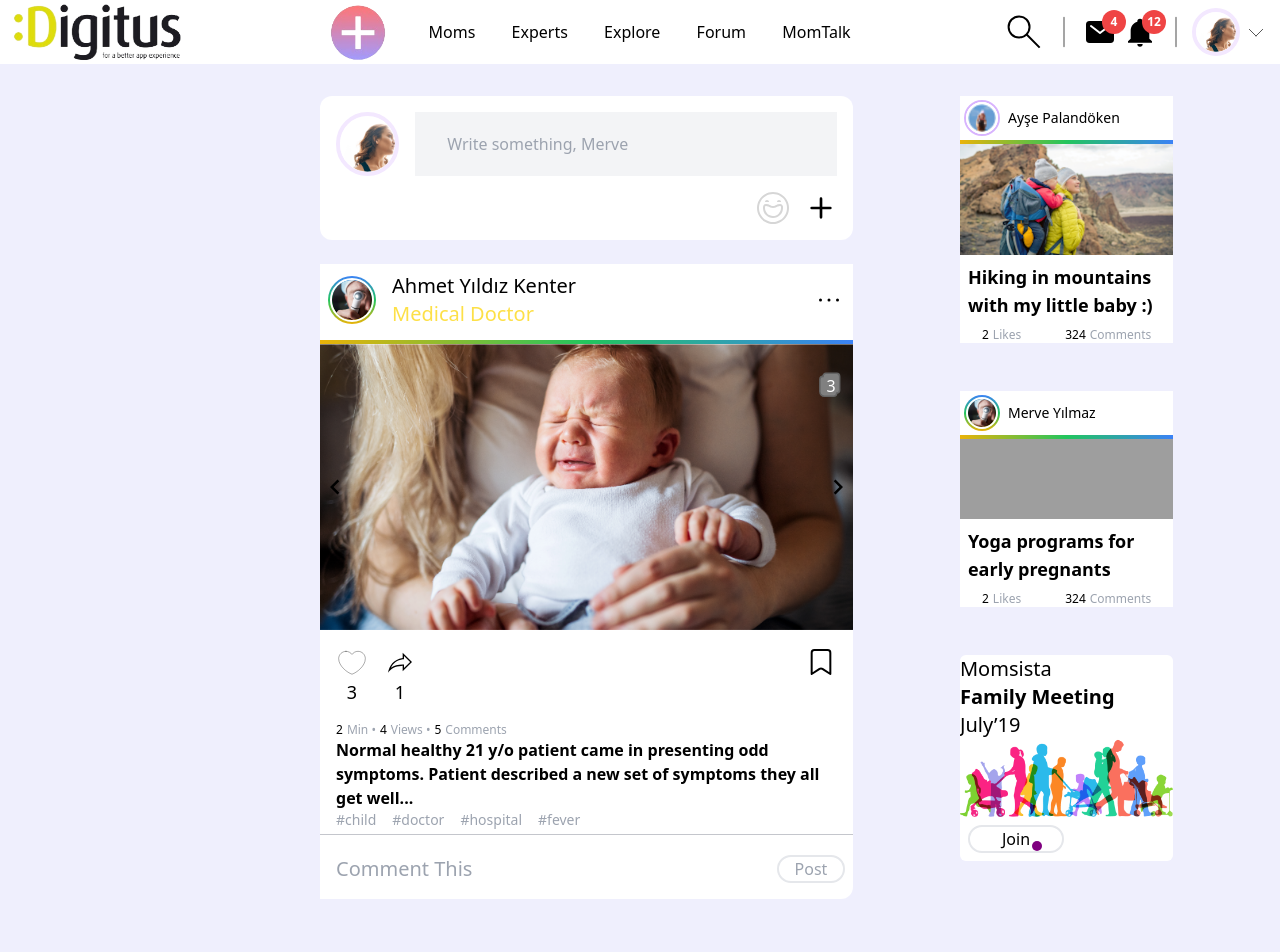
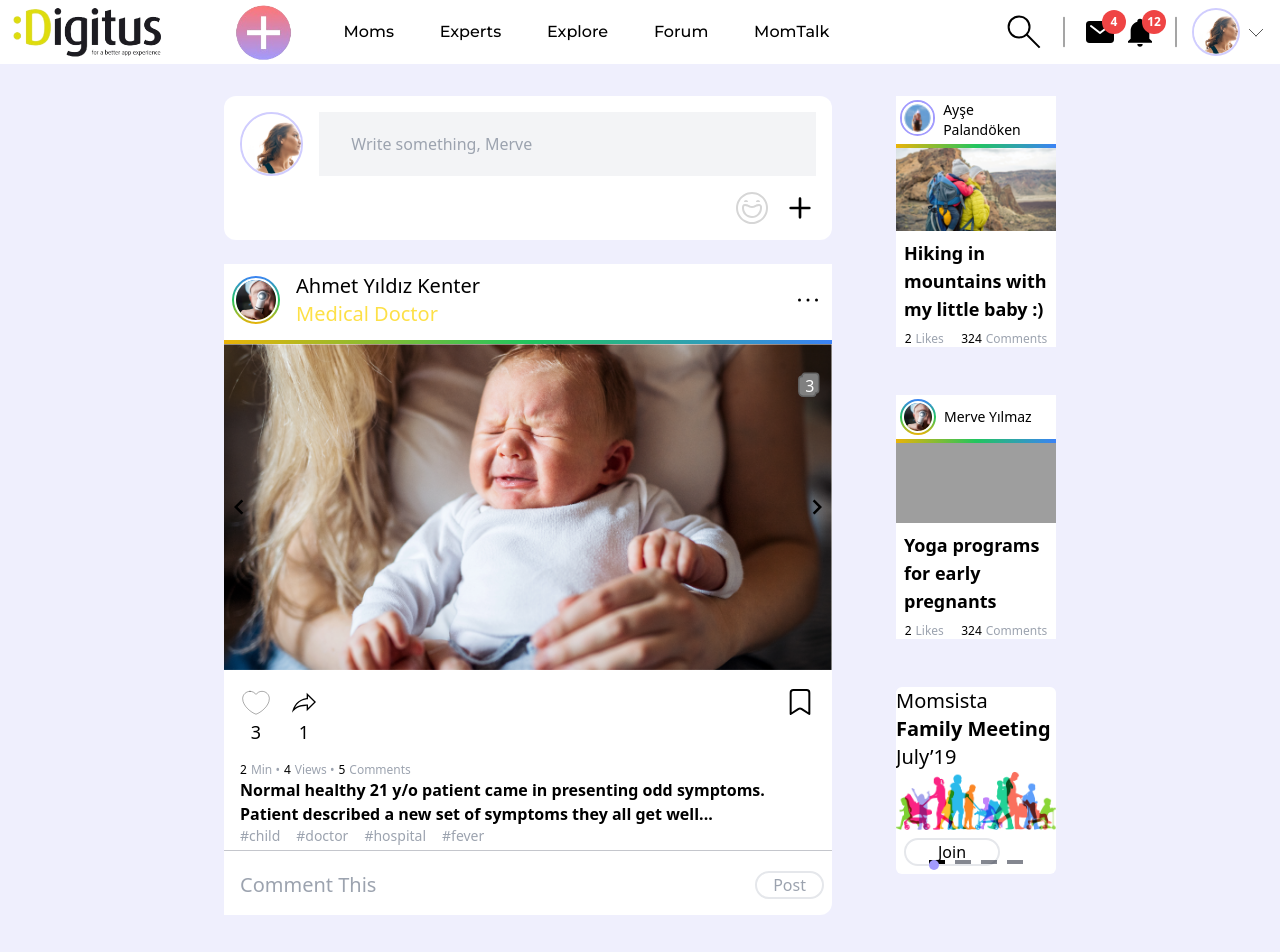
Before and after one commit to UmutKarakuyu/digitus_web_case, a Vue app in the folder digitus_web_case/: page / in a window 1280 px wide. Shown: the top 952 px of the page. Built offline with nearby package versions, Linux system fonts and the light colour scheme; grey boxes are pictures that could not be loaded.

Commit message:
added some fonts and fixed some responsive issues

```diff
--- a/digitus_web_case/index.html
+++ b/digitus_web_case/index.html
@@ -3,6 +3,9 @@
   <head>
     <meta charset="UTF-8">
     <link rel="icon" href="/favicon.ico">
+    <link rel="preconnect" href="https://fonts.googleapis.com">
+    <link rel="preconnect" href="https://fonts.gstatic.com" crossorigin>
+    <link href="https://fonts.googleapis.com/css2?family=Montserrat:ital,wght@0,100..900;1,100..900&display=swap" rel="stylesheet">
     <meta name="viewport" content="width=device-width, initial-scale=1.0">
     <title>Vite App</title>
   </head>
--- a/digitus_web_case/src/components/Cards.vue
+++ b/digitus_web_case/src/components/Cards.vue
@@ -77,7 +77,7 @@ export default {
         <div v-for="item in cards" :key="item.id" >
             <div v-if="item.id === 2 " class="pb-12"> <Suggestions/></div>
             <div class="bg-white flex flex-col mt-2 mb-2 rounded-xl space-y-1">
-                <div :class="{'bg-gradient-to-r from-purple-200 to-blue-300 border-transparent ': item.role === 'SPONSORED', 'bg-white': item.role !== 'SPONSORED'}" class="flex flex-row items-center justify-between p-2">
+                <div :class="{'bg-gradient-to-r from-[#A29BFE] to-blue-300 border-transparent ': item.role === 'SPONSORED', 'bg-white': item.role !== 'SPONSORED'}" class="flex flex-row items-center justify-between p-2">
                     <div class="flex items-center space-x-4 ">
                         <div v-if="item.role === 'Medical Doctor'" class="items-center justify-center flex h-12 w-12 rounded-full border-transparent  border-t-blue-500 border-b-yellow-500 bg-gradient-to-t from-yellow-500 via-green-500 to-blue-500">
                             <img @click="showAlert" :src="item.avatar" alt="logo" class=" h-11 w-11 border-white border-2 rounded-full">
@@ -85,7 +85,7 @@ export default {
                         <div v-else-if="item.role === 'SPONSORED'" class="items-center justify-center flex h-12 w-12 rounded-full border-red-300 border-2">
                             <img @click="showAlert" :src="item.avatar" alt="logo" class=" h-11 w-11 border-white border-2 rounded-full">
                         </div>
-                        <div v-else class="items-center justify-center flex h-12 w-12 rounded-full border-purple-300 border-2">
+                        <div v-else class="items-center justify-center flex h-12 w-12 rounded-full border-[#A29BFE] border-2">
                             <img @click="showAlert" :src="item.avatar" alt="logo" class=" h-11 w-11 border-white border-2 rounded-full">
                         </div>
                         <div class="flex flex-col justify-center">
--- a/digitus_web_case/src/components/Header.vue
+++ b/digitus_web_case/src/components/Header.vue
@@ -15,20 +15,20 @@
 </script>
 
 <template>
-  <div class=" fixed z-50 w-full items-center justify-between grid grid-cols-12 bg-white px-2">
-      <div class="col-span-6 sm:col-span-6 md:col-span-3 lg:col-span-2 xl:col-span-3 2xl:col-span-3 flex justify-between  items-center h-16">
-        <img @click="showAlert" src="/assets/images/logo.png" alt="logo" class="cursor-pointer h-full sm:h-full md:h-16 lg:h-16 xl:h-16 2xl:h-16"/>
+  <div class=" fixed z-50 w-full items-center justify-between grid grid-cols-12 gap-0 md:gap-16 bg-white px-2">
+      <div class="col-span-4 sm:col-span-4 md:col-span-2 lg:col-span-2 xl:col-span-2 2xl:col-span-3 flex justify-between  items-center w-full">
+        <img @click="showAlert" src="/assets/images/logo.png" alt="logo" class="cursor-pointer max-h-16"/>
       </div>
-      <div class=" w-full  col-span-1 sm:col-span-5 md:col-span-7 lg:col-span-6 xl:col-span-5 2xl:col-span-5
+      <div class=" w-full col-span-1 sm:col-span-1 md:col-span-7 lg:col-span-6 xl:col-span-6 2xl:col-span-4
       items-center justify-between hidden flex-row sm:hidden md:flex lg:flex xl:flex 2xl:flex">
         <img @click="showAlert" src="/assets/images/plus.png" alt="logo" class="cursor-pointer h-full sm:h-12 md:h-16 lg:h-16 xl:h-16 2xl:h-16"/>
-          <h1 class="cursor-pointer"  @click="showAlert" >Moms</h1>
-          <h1 class="cursor-pointer"  @click="showAlert" >Experts</h1>
-          <h1 class="cursor-pointer"  @click="showAlert" >Explore</h1>
-          <h1 class="cursor-pointer"  @click="showAlert" >Forum</h1>
-          <h1 class="cursor-pointer"  @click="showAlert" >MomTalk</h1>
+          <h1 class="cursor-pointer custom-text"  @click="showAlert" >Moms</h1>
+          <h1 class="cursor-pointer custom-text"  @click="showAlert" >Experts</h1>
+          <h1 class="cursor-pointer custom-text"  @click="showAlert" >Explore</h1>
+          <h1 class="cursor-pointer custom-text"  @click="showAlert" >Forum</h1>
+          <h1 class="cursor-pointer custom-text"  @click="showAlert" >MomTalk</h1>
       </div>
-      <div class="w-full col-span-6 sm:col-span-6 md:col-span-2 lg:col-span-4 xl:col-span-4 2xl:col-span-4
+      <div class="w-full col-span-8 sm:col-span-8 md:col-span-3 lg:col-span-4 xl:col-span-4 2xl:col-span-5
       items-center justify-end flex flex-row ">
         <div class="hidden  items-center justify-end flex-row sm:hidden md:hidden lg:flex xl:flex 2xl:flex">
           <img @click="showAlert" src="/assets/icons/search.svg" alt="logo" class="cursor-pointer h-12"/>
@@ -48,9 +48,16 @@
           <img @click="showAlert" src="/assets/icons/line.svg" alt="logo" class="h-8 cursor-pointer"/>
         </div>
         <div class=" justify-end items-center flex flex-row">
-          <img @click="showAlert" src="/assets/images/profile_picture.png" alt="logo" class="cursor-pointer h-12 w-12 object-cover rounded-full border-4 border-purple-100"/>
+          <img @click="showAlert" src="/assets/images/profile_picture.png" alt="logo" class="cursor-pointer h-12 w-12 object-cover rounded-full  border-opacity-50 border-2 border-[#A29BFE]"/>
           <img @click="showAlert" src="/assets/icons/arrow.svg" alt="logo" class="cursor-pointer flex items-center justify-center h-8"/>
         </div>
       </div>
   </div>
 </template>
+
+<style>
+.custom-text {
+  font-family: 'Montserrat', sans-serif;
+  font-weight: 500;
+}
+</style>
--- a/digitus_web_case/src/components/MeetingCard.vue
+++ b/digitus_web_case/src/components/MeetingCard.vue
@@ -98,18 +98,17 @@ export default {
 }
 
 .carousel__pagination-button {
-    display: block;
+    display: flex;
     border: 0;
     margin: 0;
-    width: 10px;
-    height: 10px;
+    padding: 0;
     cursor: pointer;
     padding: var(--vc-pgn-margin);
-    background: transparent;
+    background: t;
 }
 
 .carousel__pagination-button::after {
-    display: block;
+    display: flex;
     content: '';
     width: 10px;
     height: 10px;
@@ -118,12 +117,16 @@ export default {
 }
 
 .carousel__pagination-button--active::after {
-  background-color: purple;
+    display: block;
+    width: 10px;
+    height: 10px;
+    background-color: #A29BFE;
 }
 
 @media(hover: hover) {
   .carousel__pagination-button:hover::after {
-    background-color: purple;
+    padding: var(--vc-pgn-margin);
+    background-color: #A29BFE;
   }
 }
 </style>
--- a/digitus_web_case/src/components/MessageBox.vue
+++ b/digitus_web_case/src/components/MessageBox.vue
@@ -65,7 +65,7 @@ export default {
 <template>
     <div class="bg-white flex flex-col p-4 rounded-xl space-y-4">
         <div class="flex flex-row space-x-4">
-            <img src="/assets/images/profile_picture.png" alt="logo" class="h-16 object-cover rounded-full border-4 border-purple-100"/>
+            <img src="/assets/images/profile_picture.png" alt="logo" class="h-16 object-cover rounded-full border-2 border-opacity-50 border-[#A29BFE]"/>
             <input v-model="this.card.description" placeholder="Write something, Merve" class="w-full bg-gray-100 pl-8 text-base focus:outline-none"/>
         </div>
         <div class="flex flex-row justify-end space-x-4">
--- a/digitus_web_case/src/components/SidebarCards.vue
+++ b/digitus_web_case/src/components/SidebarCards.vue
@@ -55,7 +55,7 @@ export default {
                 <div v-else-if="item.role === 'SPONSORED'" class="items-center justify-center flex h-9 w-9 rounded-full border-red-300 border-2">
                     <img :src="item.avatar" alt="logo" class=" h-8 w-8 border-white border-2 rounded-full">
                 </div>
-                <div v-else class="items-center justify-center flex h-9 w-9 rounded-full border-purple-300 border-2">
+                <div v-else class="items-center justify-center flex h-9 w-9 rounded-full vorder-opacity-50 border-[#A29BFE] border-2">
                     <img :src="item.avatar" alt="logo" class=" h-8 w-8 border-white border-2 rounded-full">
                 </div>
                 <div class="flex flex-col items-center justify-center">
--- a/digitus_web_case/src/components/Suggestions.vue
+++ b/digitus_web_case/src/components/Suggestions.vue
@@ -20,6 +20,11 @@ export default {
             loading:true,
             breakpoints: {
                 100: {
+                    itemsToShow: 1,
+                    itemsToScroll: 1,
+                    snapAlign: 'start',
+                },
+                400: {
                     itemsToShow: 2,
                     itemsToScroll: 2,
                     snapAlign: 'start',
@@ -80,13 +85,13 @@ export default {
                             <img @click="showAlert" src="/assets/icons/cancel.svg" alt="logo" class="cursor-pointer h-8 justify-center">
                         </div>
                         <div class="flex items-center justify-center text-center space-x-12">
-                            <div v-if="person.role === 'Medical Doctor'" class="items-center justify-center text-center flex h-16 w-16 rounded-full border-transparent border-t-blue-500 border-b-yellow-500 bg-gradient-to-t from-yellow-500 via-green-500 to-blue-500">
+                            <div v-if="person.role === 'Medical Doctor'" class="items-center justify-center text-center flex h-16 w-16 rounded-full border-2 border-transparent border-t-blue-500 border-b-yellow-500 bg-gradient-to-t from-yellow-500 via-green-500 to-blue-500">
                                 <img :src="person.avatar" alt="logo" class="h-14 w-14 border-white border-4 rounded-full">
                             </div>
-                            <div v-else-if="person.role === 'SPONSORED'" class="items-center justify-center flex h-16 w-16 rounded-full border-red-300 border-4">
+                            <div v-else-if="person.role === 'SPONSORED'" class="items-center justify-center flex h-16 w-16 rounded-full border-red-300 border-2">
                                 <img :src="person.avatar" alt="logo" class="h-14 w-14 border-white border-4 rounded-full">
                             </div>
-                            <div v-else class="items-center justify-center flex h-16 w-16 rounded-full border-purple-300 border-4">
+                            <div v-else class="items-center justify-center flex h-16 w-16 rounded-full border-[#A29BFE] border-opacity-50 border-2">
                                 <img :src="person.avatar" alt="logo" class="h-14 w-14 border-white border-4 rounded-full">
                             </div>
                         </div>
@@ -100,7 +105,7 @@ export default {
                                 <button v-if="person.role ==='Medical Doctor'" @click="showAlert" class="bg-yellow-400 text-white rounded-xl px-4">
                                     Follow
                                 </button>
-                                <button v-else @click="showAlert" class="bg-purple-400 rounded-xl px-4 text-white">
+                                <button v-else @click="showAlert" class="bg-[#A29BFE] rounded-xl px-4 text-white">
                                     Follow
                                 </button>
                             </div>
--- a/digitus_web_case/src/views/Home.vue
+++ b/digitus_web_case/src/views/Home.vue
@@ -22,18 +22,20 @@ export default {
 <template>
   <div class=" justify-center">
     <Header/>
-    <div class="grid grid-cols-12 pt-24">
-      <div class="col-span-1 sm:col-span-1 md:col-span-1 lg:col-span-2 xl:col-span-3 2xl:col-span-3"></div>
-      <div class=" col-span-10 sm:col-span-10 md:col-span-6 lg:col-span-6 xl:col-span-5 2xl:col-span-5">
+    <div class="grid grid-cols-12 pt-24 gap-0 md:gap-16">
+      <div class="col-span-1 xl:col-span-2 2xl:col-span-3"></div>
+      <div class=" col-span-10 sm:col-span-10 md:col-span-7 lg:col-span-7 xl:col-span-6 2xl:col-span-4">
         <MessageBox/>
         <Cards/>
       </div>
-      <div class="col-span-1"></div>
-      <div class="col-span-1 md:col-span-3 lg:col-span-2 hidden sm:hidden md:flex lg:flex flex-col space-y-12">
+      <div class=" col-span-1 md:col-span-3 lg:col-span-3 xl:col-span-2 hidden sm:hidden md:flex lg:flex flex-col space-y-12">
         <SidebarCards/>
         <MeetingCard/>
       </div>
 
+
+      <div class="col-span-1 xl:col-span-2 2xl:col-span-3"></div>
+
     </div>
   </div>
 </template>
```
